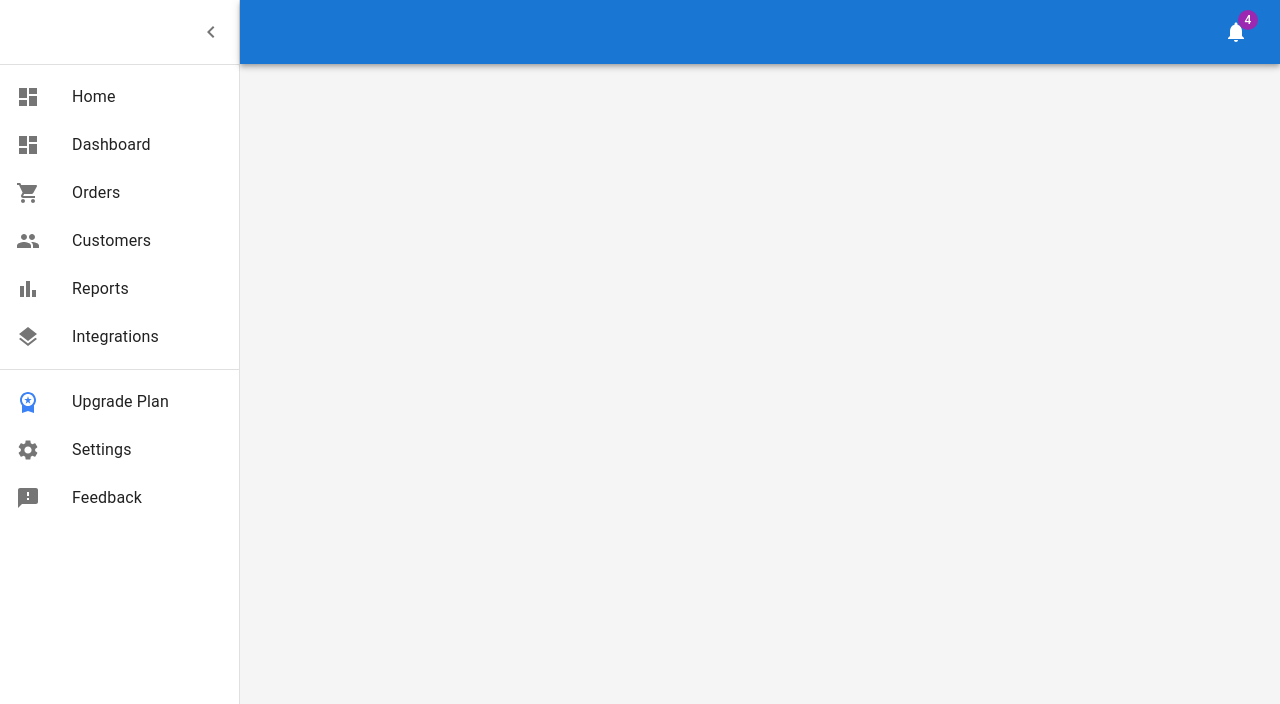
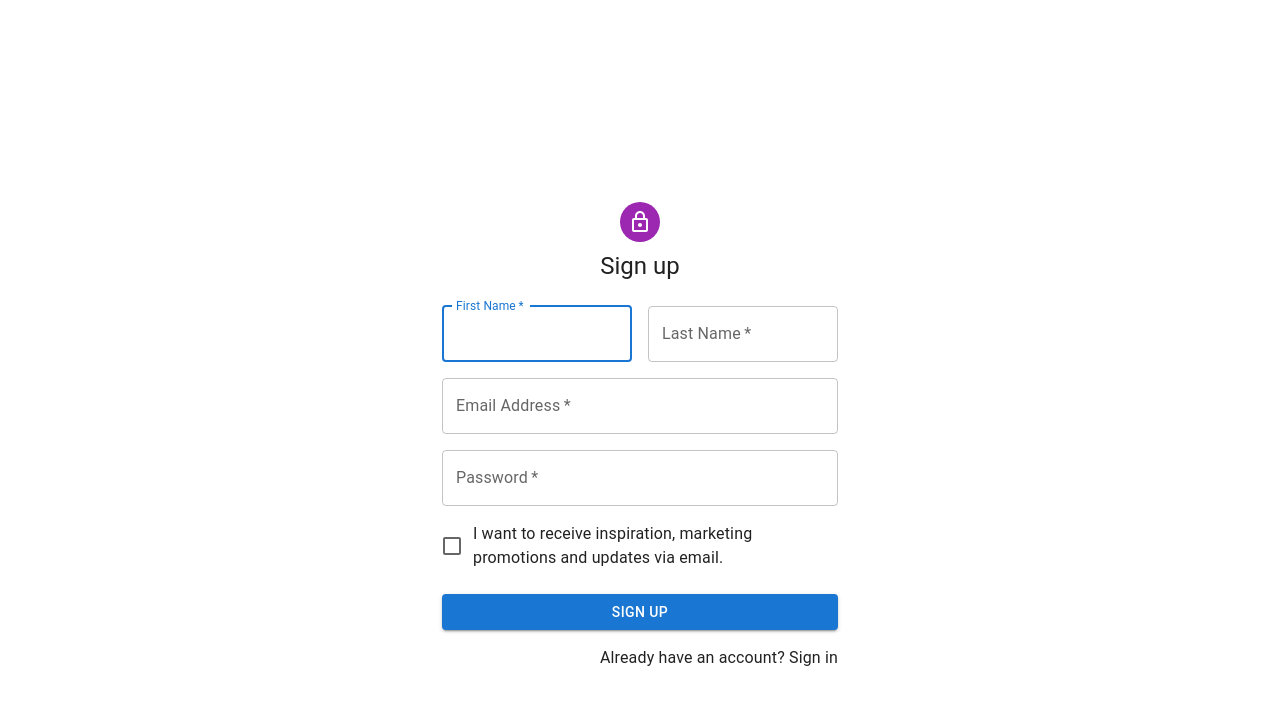
Before and after one commit to substro/csci426-project-react, a React (Vite) app: page /signup in a window 1280 px wide. Shown: the top 704 px of the page. Built offline with nearby package versions, Linux system fonts and the light colour scheme.

Commit message:
router setup

```diff
--- a/src/App.tsx
+++ b/src/App.tsx
@@ -1,17 +1,15 @@
 import { BrowserRouter, Route, Routes } from "react-router-dom";
-// import PreLoader from './components/PreLoader';
-import ComingSoon from "./components/ComingSoon";
 import MainLayout from "./layouts/MainLayout";
+import { routes } from "./routes/Routes";
 
 function App() {
 	return (
 		<BrowserRouter>
-			{/* <PreLoader /> */}
 			<MainLayout>
 				<Routes>
-					<Route path="/" element={<ComingSoon />} />
-					<Route path="/dashboard" element={<ComingSoon />} />
-					<Route path="/orders" element={<ComingSoon />} />
+					{routes.map((route, index) => (
+						<Route key={index} {...route} />
+					))}
 				</Routes>
 			</MainLayout>
 		</BrowserRouter>
--- /dev/null
+++ b/src/components/NotFound.tsx
@@ -0,0 +1,13 @@
+// NotFound.js
+import React from "react";
+
+const NotFound = () => {
+	return (
+		<div>
+			<h1>404 - Page Not Found</h1>
+			<p>Sorry, the page you are looking for does not exist.</p>
+		</div>
+	);
+};
+
+export default NotFound;
--- /dev/null
+++ b/src/components/signIn.tsx
@@ -0,0 +1,114 @@
+import LockOutlinedIcon from "@mui/icons-material/LockOutlined";
+import Avatar from "@mui/material/Avatar";
+import Box from "@mui/material/Box";
+import Button from "@mui/material/Button";
+import Checkbox from "@mui/material/Checkbox";
+import CssBaseline from "@mui/material/CssBaseline";
+import FormControlLabel from "@mui/material/FormControlLabel";
+import Grid from "@mui/material/Grid";
+import Paper from "@mui/material/Paper";
+import TextField from "@mui/material/TextField";
+import Typography from "@mui/material/Typography";
+import * as React from "react";
+import { Link } from "react-router-dom";
+
+export default function SignInSide() {
+	const handleSubmit = (event: React.FormEvent<HTMLFormElement>) => {
+		event.preventDefault();
+		const data = new FormData(event.currentTarget);
+		console.log({
+			email: data.get("email"),
+			password: data.get("password"),
+		});
+	};
+
+	return (
+		<div className="fixed top-0 left-0 w-full h-full z-[9999] flex justify-center items-center bg-white ">
+			<Grid container component="main" sx={{ height: "100vh" }}>
+				<CssBaseline />
+				<Grid
+					item
+					xs={false}
+					sm={4}
+					md={7}
+					sx={{
+						backgroundImage:
+							"url(https://source.unsplash.com/random?wallpapers)",
+						backgroundRepeat: "no-repeat",
+						backgroundColor: (t) =>
+							t.palette.mode === "light"
+								? t.palette.grey[50]
+								: t.palette.grey[900],
+						backgroundSize: "cover",
+						backgroundPosition: "center",
+					}}
+				/>
+				<Grid item xs={12} sm={8} md={5} component={Paper} elevation={6} square>
+					<Box
+						sx={{
+							my: 8,
+							mx: 4,
+							display: "flex",
+							flexDirection: "column",
+							alignItems: "center",
+						}}
+					>
+						<Avatar sx={{ m: 1, bgcolor: "secondary.main" }}>
+							<LockOutlinedIcon />
+						</Avatar>
+						<Typography component="h1" variant="h5">
+							Sign in
+						</Typography>
+						<Box
+							component="form"
+							noValidate
+							onSubmit={handleSubmit}
+							sx={{ mt: 1 }}
+						>
+							<TextField
+								margin="normal"
+								required
+								fullWidth
+								id="email"
+								label="Email Address"
+								name="email"
+								autoComplete="email"
+								autoFocus
+							/>
+							<TextField
+								margin="normal"
+								required
+								fullWidth
+								name="password"
+								label="Password"
+								type="password"
+								id="password"
+								autoComplete="current-password"
+							/>
+							<FormControlLabel
+								control={<Checkbox value="remember" color="primary" />}
+								label="Remember me"
+							/>
+							<Button
+								type="submit"
+								fullWidth
+								variant="contained"
+								sx={{ mt: 3, mb: 2 }}
+							>
+								Sign In
+							</Button>
+							<Grid container>
+								<Grid item xs>
+									<Link to="#">Forgot password?</Link>
+								</Grid>
+								<Grid item>
+									<Link to="/signup">Don't have an account? Sign Up</Link>
+								</Grid>
+							</Grid>
+						</Box>
+					</Box>
+				</Grid>
+			</Grid>
+		</div>
+	);
+}
--- /dev/null
+++ b/src/components/signUp.tsx
@@ -0,0 +1,121 @@
+import LockOutlinedIcon from "@mui/icons-material/LockOutlined";
+import Avatar from "@mui/material/Avatar";
+import Box from "@mui/material/Box";
+import Button from "@mui/material/Button";
+import Checkbox from "@mui/material/Checkbox";
+import Container from "@mui/material/Container";
+import CssBaseline from "@mui/material/CssBaseline";
+import FormControlLabel from "@mui/material/FormControlLabel";
+import Grid from "@mui/material/Grid";
+import TextField from "@mui/material/TextField";
+import Typography from "@mui/material/Typography";
+import * as React from "react";
+import { Link, useNavigate } from "react-router-dom";
+
+export default function SignUp() {
+	const navigate = useNavigate();
+	const handleSubmit = (event: React.FormEvent<HTMLFormElement>) => {
+		event.preventDefault();
+		const data = new FormData(event.currentTarget);
+		console.log({
+			email: data.get("email"),
+			password: data.get("password"),
+		});
+		navigate("/dashboard");
+	};
+
+	return (
+		<div className="fixed top-0 left-0 w-full h-full z-[9999] flex justify-center items-center bg-white ">
+			<Container component="main" maxWidth="xs">
+				<CssBaseline />
+				<Box
+					sx={{
+						marginTop: 8,
+						display: "flex",
+						flexDirection: "column",
+						alignItems: "center",
+					}}
+				>
+					<Avatar sx={{ m: 1, bgcolor: "secondary.main" }}>
+						<LockOutlinedIcon />
+					</Avatar>
+					<Typography component="h1" variant="h5">
+						Sign up
+					</Typography>
+					<Box
+						component="form"
+						noValidate
+						onSubmit={handleSubmit}
+						sx={{ mt: 3 }}
+					>
+						<Grid container spacing={2}>
+							<Grid item xs={12} sm={6}>
+								<TextField
+									autoComplete="given-name"
+									name="firstName"
+									required
+									fullWidth
+									id="firstName"
+									label="First Name"
+									autoFocus
+								/>
+							</Grid>
+							<Grid item xs={12} sm={6}>
+								<TextField
+									required
+									fullWidth
+									id="lastName"
+									label="Last Name"
+									name="lastName"
+									autoComplete="family-name"
+								/>
+							</Grid>
+							<Grid item xs={12}>
+								<TextField
+									required
+									fullWidth
+									id="email"
+									label="Email Address"
+									name="email"
+									autoComplete="email"
+								/>
+							</Grid>
+							<Grid item xs={12}>
+								<TextField
+									required
+									fullWidth
+									name="password"
+									label="Password"
+									type="password"
+									id="password"
+									autoComplete="new-password"
+								/>
+							</Grid>
+							<Grid item xs={12}>
+								<FormControlLabel
+									control={
+										<Checkbox value="allowExtraEmails" color="primary" />
+									}
+									label="I want to receive inspiration, marketing promotions and updates via email."
+								/>
+							</Grid>
+						</Grid>
+						<Button
+							type="submit"
+							fullWidth
+							variant="contained"
+							sx={{ mt: 3, mb: 2 }}
+						>
+							Sign Up
+						</Button>
+						<Grid container justifyContent="flex-end">
+							<Grid item>
+								<Link to="/signin">Already have an account? Sign in</Link>
+							</Grid>
+						</Grid>
+					</Box>
+				</Box>
+			</Container>
+		</div>
+	);
+}
--- a/src/layouts/MainLayout.tsx
+++ b/src/layouts/MainLayout.tsx
@@ -11,9 +11,10 @@ import IconButton from "@mui/material/IconButton";
 import List from "@mui/material/List";
 import Toolbar from "@mui/material/Toolbar";
 import Typography from "@mui/material/Typography";
-import { ThemeProvider, createTheme, styled } from "@mui/material/styles";
+import { styled } from "@mui/material/styles";
 import * as React from "react";
-import { useLocation } from "react-router-dom";
+import { useEffect } from "react";
+import { useLocation, useNavigate } from "react-router-dom";
 import { mainListItems, secondaryListItems } from "./listItems";
 
 const drawerWidth: number = 240;
@@ -66,9 +67,6 @@ const Drawer = styled(MuiDrawer, {
 	},
 }));
 
-// TODO remove, this demo shouldn't need to reset the theme.
-const defaultTheme = createTheme();
-
 type MainLayoutProps = {
 	children: React.ReactNode;
 };
@@ -84,11 +82,8 @@ const MainLayout: React.FC<MainLayoutProps> = (props) => {
 		setOpen(!open);
 	};
 
-	// Function to get the page name from the path
 	const getPageName = (path: string) => {
 		switch (path) {
-			case "/":
-				return "Home";
 			case "/dashboard":
 				return "Dashboard";
 			case "/orders":
@@ -98,8 +93,15 @@ const MainLayout: React.FC<MainLayoutProps> = (props) => {
 		}
 	};
 
+	const navigate = useNavigate();
+
+	useEffect(() => {
+		if (path === "/") {
+			navigate("/dashboard");
+		}
+	}, [path, navigate]);
+
 	return (
-		<ThemeProvider theme={defaultTheme}>
 		<Box sx={{ display: "flex" }}>
 			<CssBaseline />
 			<AppBar position="absolute" open={open}>
@@ -172,7 +174,6 @@ const MainLayout: React.FC<MainLayoutProps> = (props) => {
 				{children}
 			</Box>
 		</Box>
-		</ThemeProvider>
 	);
 };
 export default MainLayout;
--- a/src/layouts/listItems.tsx
+++ b/src/layouts/listItems.tsx
@@ -12,14 +12,6 @@ import { Link } from "react-router-dom";
 
 export const mainListItems = (
 	<>
-		<Link to={"/"}>
-			<ListItemButton>
-				<ListItemIcon>
-					<DashboardIcon />
-				</ListItemIcon>
-				<ListItemText primary="Home" />
-			</ListItemButton>
-		</Link>
 		<Link to={"/dashboard"}>
 			<ListItemButton>
 				<ListItemIcon>
--- /dev/null
+++ b/src/routes/Routes.tsx
@@ -0,0 +1,11 @@
+import ComingSoon from "../components/ComingSoon";
+import SignInSide from "../components/signIn";
+import SignUp from "../components/signUp";
+
+export const routes = [
+	{ path: "/signup", element: <SignUp /> },
+	{ path: "/signin", element: <SignInSide /> },
+	{ path: "/dashboard", element: <ComingSoon /> },
+	{ path: "/orders", element: <ComingSoon /> },
+	// Add more route objects as needed
+];
```
Lines whose indentation alone changed are shown as unchanged.
